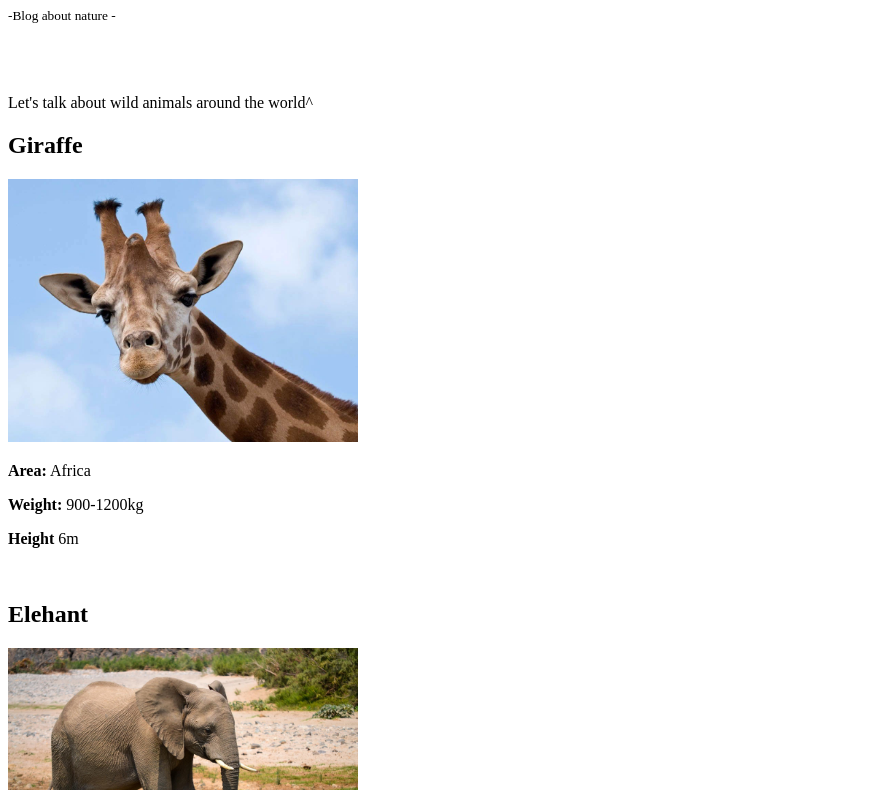
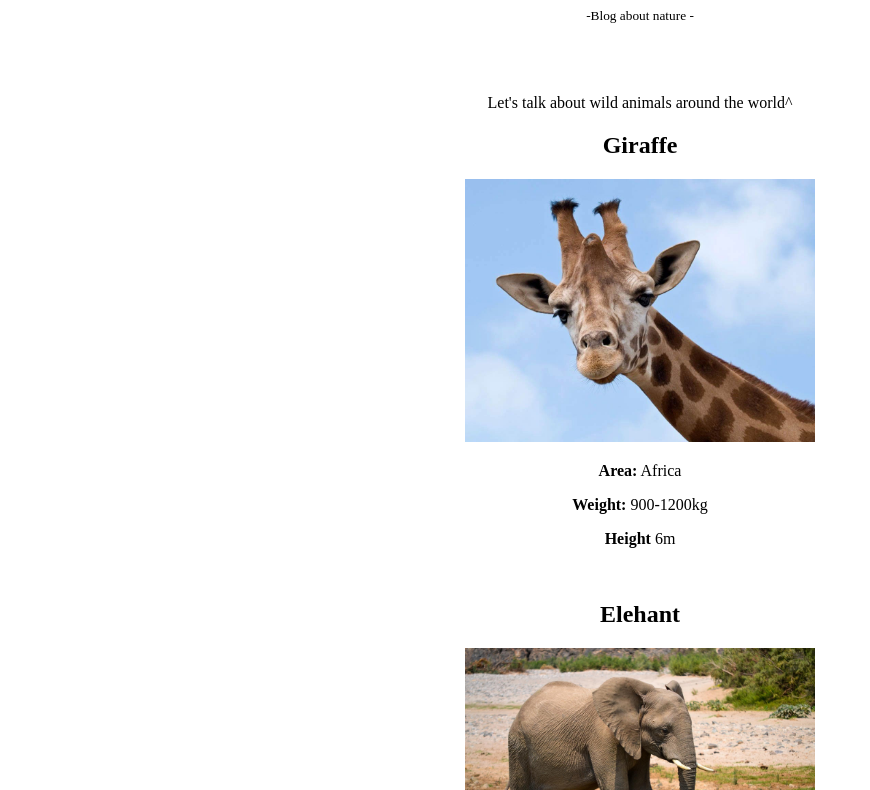
Before and after one commit to Mikki158/Grinkin_PE-12b, a plain HTML site: page index.html in a window 1280 px wide. Shown: the part 188-978 px from the top of the page, without its empty margins (0-870 px from the left). Drawn offline with Linux system fonts and the light colour scheme.

Commit message:
Update index.html

```diff
--- a/index.html
+++ b/index.html
@@ -5,7 +5,7 @@
         <meta charset="utf-8">
     </head>
 
-    <body>
+    <body align=center>
 
         <img width=100px src="img/paw_print.jpg">
         <h1>Wild Animals</h1>
```
